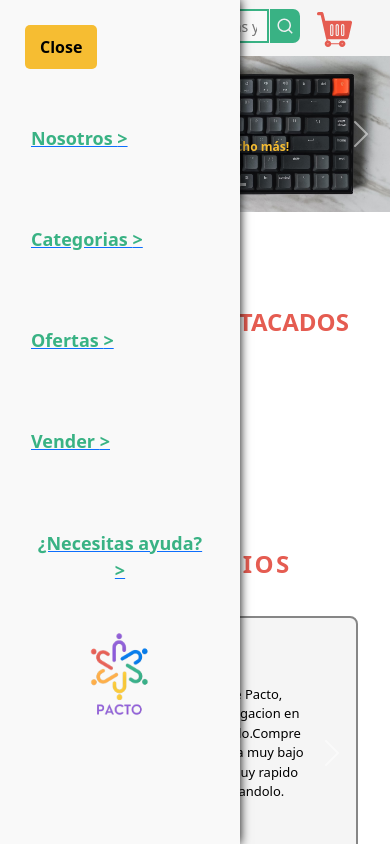
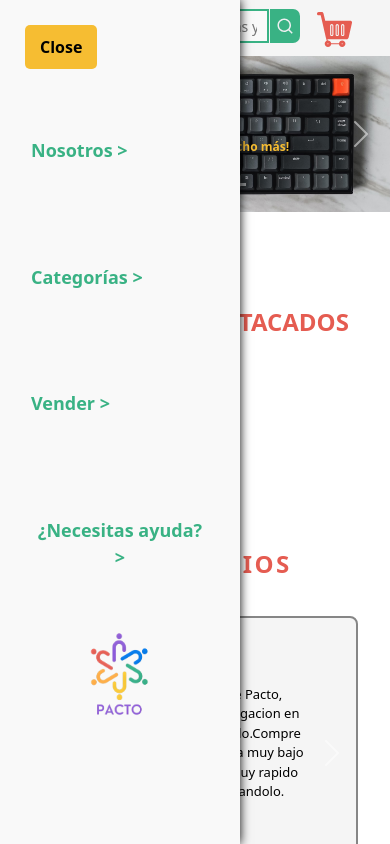
Before and after one commit to lkguevara/pacto, a Next.js app in the folder client/: page / in a window 390 px wide. Both pictures are taken after a click on the element 27 px from the left and 25 px from the top of the page. Shown: the top 844 px of the page. Built offline with nearby package versions, Linux system fonts and the light colour scheme.

Commit message:
Actualizados los links del menú mobile

```diff
--- a/client/src/components/menu.js
+++ b/client/src/components/menu.js
@@ -22,19 +22,16 @@ export default function Menu(){
             <button className={style.close} onClick={handlerOpenMenu}>Close</button>
 
             <div className={style.links}>
-                    <Link href="/nosotros">
+                    <Link href="/nosotros" className={style.link}>
                         <button className={style.btn}>Nosotros {'>'}</button>
                     </Link>
-                    <Link href="/categorias">
-                        <button className={style.btn}>Categorias {'>'}</button>
+                    <Link href="/productos" className={style.link}>
+                        <button className={style.btn}>Categorías {'>'}</button>
                     </Link>
-                    <Link href="/ofertas">
-                        <button className={style.btn}>Ofertas {'>'}</button>
-                    </Link>
-                    <Link href="/sellProduct">
+                    <Link href="/sellProduct" className={style.link}>
                         <button className={style.btn}>Vender {'>'}</button>
                     </Link>
-                    <Link href="/faqs">
+                    <Link href="/faqs" className={style.link}>
                         <button className={style.btn}>¿Necesitas ayuda? {'>'}</button>
                     </Link>
             </div>
--- a/client/src/styles/Menu.module.css
+++ b/client/src/styles/Menu.module.css
@@ -10,7 +10,6 @@
   display: flex;
   flex-direction: column;
   z-index: 999;
-
 }
 
 .close {
@@ -32,6 +31,9 @@
   height: 60vh;
   justify-content: space-around;
 }
+.links .link {
+  text-decoration: none;
+}
 
 .btn {
   color: var(--verde);
@@ -39,21 +41,18 @@
   font-size: large;
   cursor: pointer;
 
-
-
   height: 40px;
   display: flex;
   justify-content: center;
 
-
   border: none;
   position: relative;
   background-color: transparent;
-    transition: .2s cubic-bezier(0.19, 1, 0.22, 1);
+  transition: 0.2s cubic-bezier(0.19, 1, 0.22, 1);
 }
 
 .btn::after {
-    content: '';
+  content: "";
   border-bottom: 3px double var(--verde);
   width: 0;
   height: 100%;
@@ -62,7 +61,7 @@
   top: 0;
   visibility: hidden;
   opacity: 1;
-    transition: .2s linear;
+  transition: 0.2s linear;
 }
 
 .btn:hover::after {
@@ -74,5 +73,4 @@
   margin-top: 2rem;
   display: flex;
   justify-content: center;
-
 }
```
Lines whose indentation alone changed are shown as unchanged.
